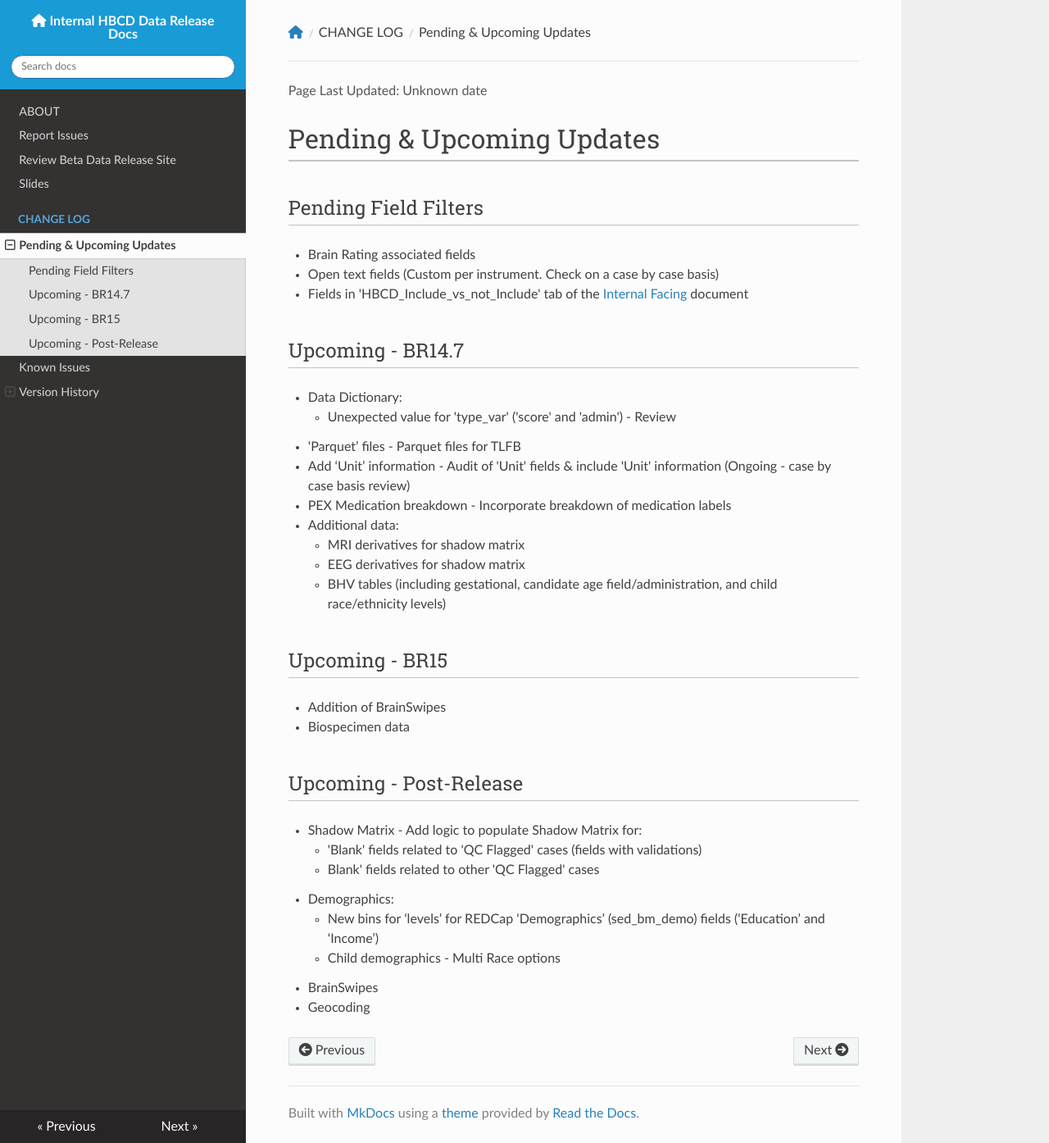
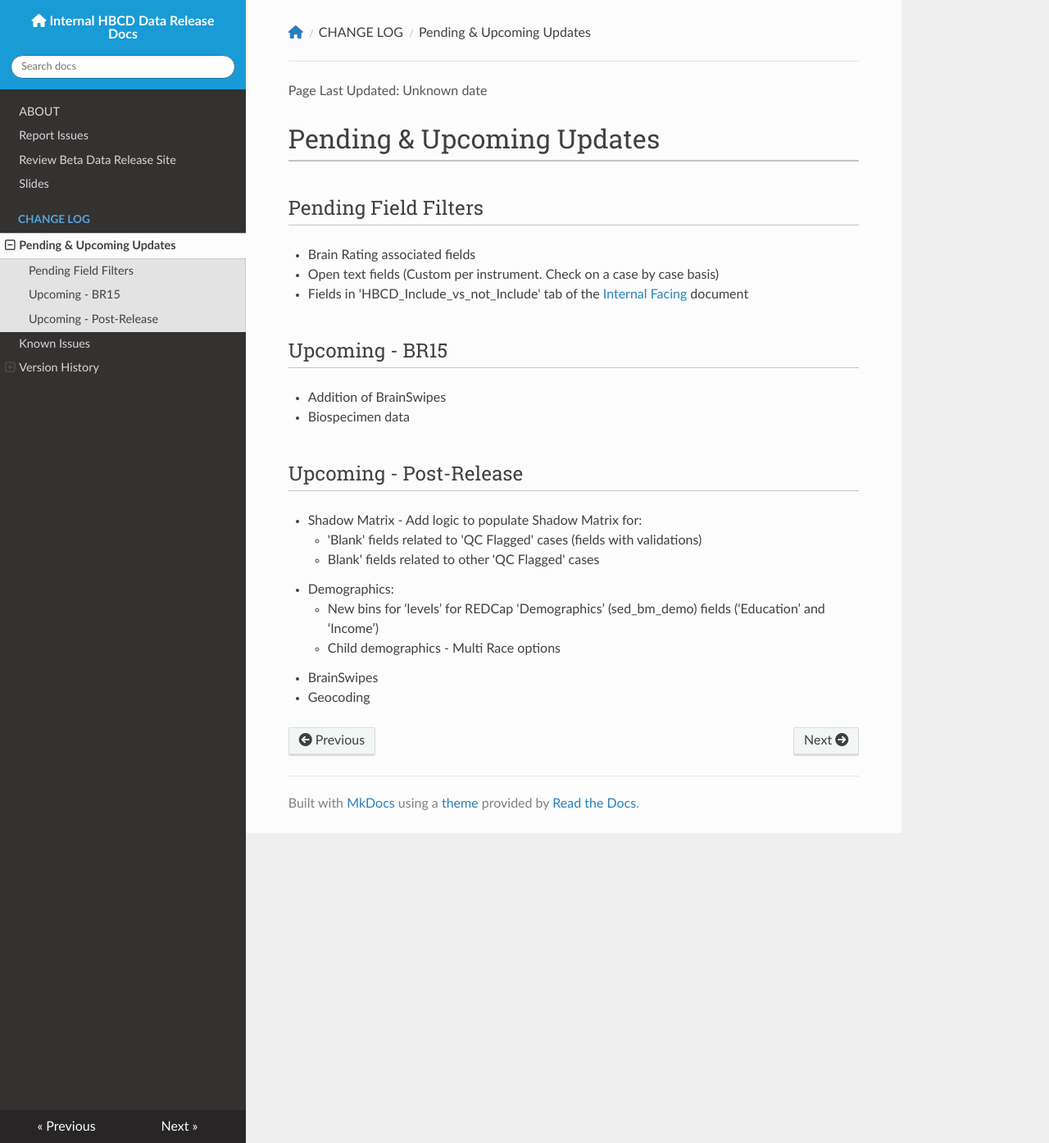
Before and after one commit to DCAN-Labs/hbcd-docs-internal, an MkDocs documentation site: the page built from docs/changelog/pending.md, in a window 1280 px wide and 1394 px high. Shown: the whole window at 82% size. Built offline with MkDocs 1.6.1, drawn with Linux system fonts in a browser that asks for light colours; nearby versions of some CDN libraries.

Commit message:
update pending section

```diff
--- a/docs/changelog/pending.md
+++ b/docs/changelog/pending.md
@@ -4,18 +4,6 @@
 * Brain Rating associated fields
 * Open text fields (Custom per instrument. Check on a case by case basis)
 * Fields in 'HBCD_Include_vs_not_Include' tab of the [Internal Facing](https://docs.google.com/spreadsheets/d/1qKuhIvogkOCVg-lDk30WKd5tfF0xuy-ChubOBSqOYNQ/edit?gid=1013027810#gid=1013027810) document
-
-## Upcoming - BR14.7
-
-* Data Dictionary:
-    * Unexpected value for 'type_var' ('score' and 'admin') - Review
-* ‘Parquet’ files - Parquet files for TLFB
-* Add ‘Unit’ information - Audit of 'Unit' fields & include 'Unit' information (Ongoing - case by case basis review)
-* PEX Medication breakdown - Incorporate breakdown of medication labels
-* Additional data:
-    * MRI derivatives for shadow matrix
-    * EEG derivatives for shadow matrix
-    * BHV tables (including gestational, candidate age field/administration, and child race/ethnicity levels)
 
 ## Upcoming - BR15
 * Addition of BrainSwipes
```
